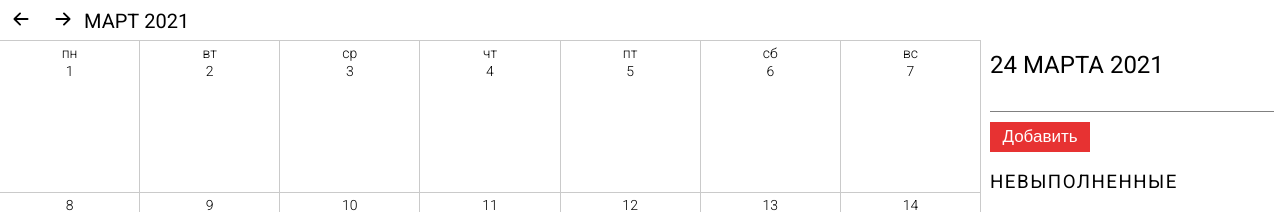
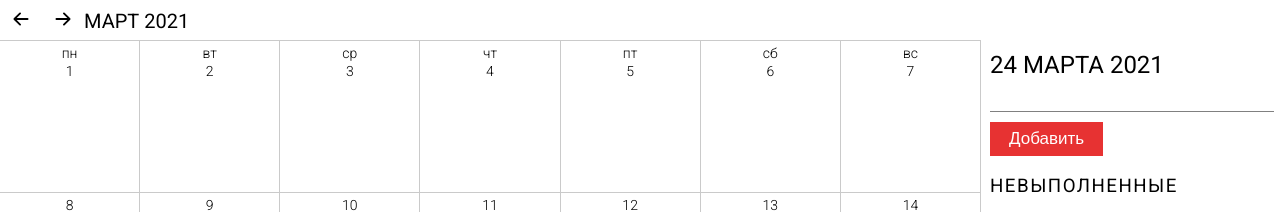
Before and after one commit to maksssat/todo, a React (Create React App) app: page / in a window 1280 px wide. Shown: the top 212 px of the page. Built offline with nearby package versions, Linux system fonts and the light colour scheme.

Commit message:
добавлена кнопка отменить в EditTodo

```diff
--- a/src/Components/Todo/EditTodo.jsx
+++ b/src/Components/Todo/EditTodo.jsx
@@ -18,7 +18,7 @@ export default function EditTodo() {
     setInputValue(e.target.value);
   }
 
-  function handleClick() {
+  function handleSaveClick() {
     if (inputValue !== "") {
       dispatch(edit({ date, text: inputValue, id: todoId, completed: todo.completed }));
       if (isMobile) navigate("/todo");
@@ -28,8 +28,13 @@ export default function EditTodo() {
 
   function handleEnterPress(e) {
     if (e.code === "Enter") {
-      handleClick();
+      handleSaveClick();
     }
+  }
+
+  function handleCancelClick() {
+    if (isMobile) navigate("/todo");
+    else navigate("/");
   }
 
   return (
@@ -43,9 +48,14 @@ export default function EditTodo() {
           onChange={handleInputChange}
           onKeyPress={handleEnterPress}
         />
-        <button className="todo-submit" onClick={handleClick}>
-          Сохранить
-        </button>
+        <div className="button-wrapper">
+          <button className="todo-button" onClick={handleSaveClick}>
+            Сохранить
+          </button>
+          <button className="todo-button" onClick={handleCancelClick}>
+            Отменить
+          </button>
+        </div>
       </div>
     </section>
   );
--- a/src/Components/Todo/Todo.css
+++ b/src/Components/Todo/Todo.css
@@ -32,9 +32,15 @@
   font-size: 17px;
 }
 
-.todo-submit {
-  width: 100px;
-  height: 30px;
+.button-wrapper {
+  display: flex;
+  justify-content: space-between;
+}
+
+.todo-button {
+  /* width: 100px;
+  height: 30px; */
+  padding: 7px 19px;
   font-size: 17px;
   border: none;
   color: white;
--- a/src/Components/Todo/TodoInput.jsx
+++ b/src/Components/Todo/TodoInput.jsx
@@ -36,7 +36,7 @@ export default function TodoInput() {
         onChange={handleInputChange}
         onKeyPress={handleEnterPress}
       />
-      <button className="todo-submit" onClick={handleClick}>
+      <button className="todo-button" onClick={handleClick}>
         Добавить
       </button>
     </div>
```
